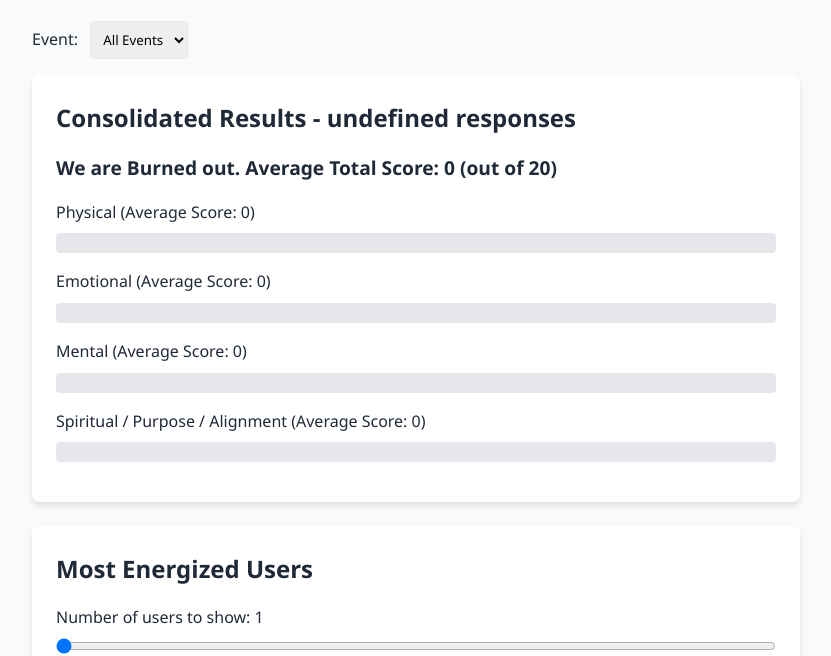
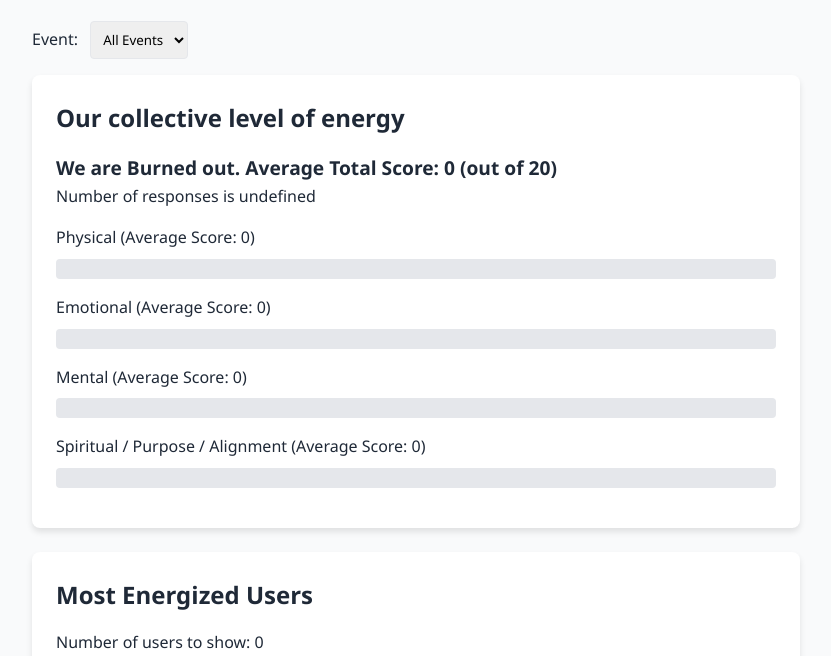
Before and after one commit to Oleksandr231989/Energy_assessment, a website: page consolidated-results.html in a window 1280 px wide. Shown: the part 144-800 px from the top of the page, without its empty margins (224-1055 px from the left). Drawn offline with Linux system fonts and the light colour scheme; no server answers.

Commit message:
Update consolidated-results.html

````diff
--- a/consolidated-results.html
+++ b/consolidated-results.html
@@ -205,9 +205,10 @@
             </select>
         </div>
         <div class="card">
-            <h2 id="consolidated-results-title">Consolidated Results</h2>
+            <h2 id="consolidated-results-title">Our collective level of energy</h2>
             <div class="total-score-container">
                 <div class="combined-score-message" id="combined-score-message">We are</div>
+                <div id="response-count"></div>
             </div>
             <div class="results-bars">
                 <div class="bar-container">
@@ -239,8 +240,8 @@
         <div class="card">
             <h2>Most Energized Users</h2>
             <div class="slider-container">
-                <label for="user-count-slider">Number of users to show: <span id="slider-value">10</span></label>
-                <input type="range" id="user-count-slider" min="1" max="10" value="10">
+                <label for="user-count-slider">Number of users to show: <span id="slider-value">0</span></label>
+                <input type="range" id="user-count-slider" min="0" max="10" value="0">
             </div>
             <p>Users with the highest scores who agreed to appear on the group graph.</p>
             <table class="user-table" id="user-table">
@@ -306,7 +307,7 @@
                 data.forEach(user => {
                     const physical = (user.answer_1 || 0) + (user.answer_2 || 0) + (user.answer_3 || 0) + (user.answer_4 || 0) + (user.answer_5 || 0);
                     const emotional = (user.answer_6 || 0) + (user.answer_7 || 0) + (user.answer_8 || 0) + (user.answer_9 || 0) + (user.answer_10 || 0);
-                    const mental = (user.answer_11 || 0) + (user.answer_12 || 0) + (user.answer_13 || 0) + (user.answer_14 || 0) + (user.answer_15 || 0);
+                    const mental = (user.answer_11 || 0) + norma(user.answer_12 || 0) + (user.answer_13 || 0) + (user.answer_14 || 0) + (user.answer_15 || 0);
                     const spiritual = (user.answer_16 || 0) + (user.answer_17 || 0) + (user.answer_18 || 0) + (user.answer_19 || 0) + (user.answer_20 || 0);
 
                     physicalSum += physical;
@@ -359,8 +360,9 @@
                 const statusMessage = getStatusMessage(averages.total);
                 const combinedMessage = `${statusMessage}. Average Total Score: ${averages.total} (out of 20)`;
                 getElement('combined-score-message').innerHTML = combinedMessage;
+                getElement('response-count').textContent = `Number of responses is ${averages.responseCount}`;
 
-                getElement('consolidated-results-title').textContent = `Consolidated Results - ${averages.responseCount} responses`;
+                getElement('consolidated-results-title').textContent = `Our collective level of energy`;
             };
 
             const displayUserTable = (data) => {
@@ -428,4 +430,3 @@
     </script>
 </body>
 </html>
-```
````
